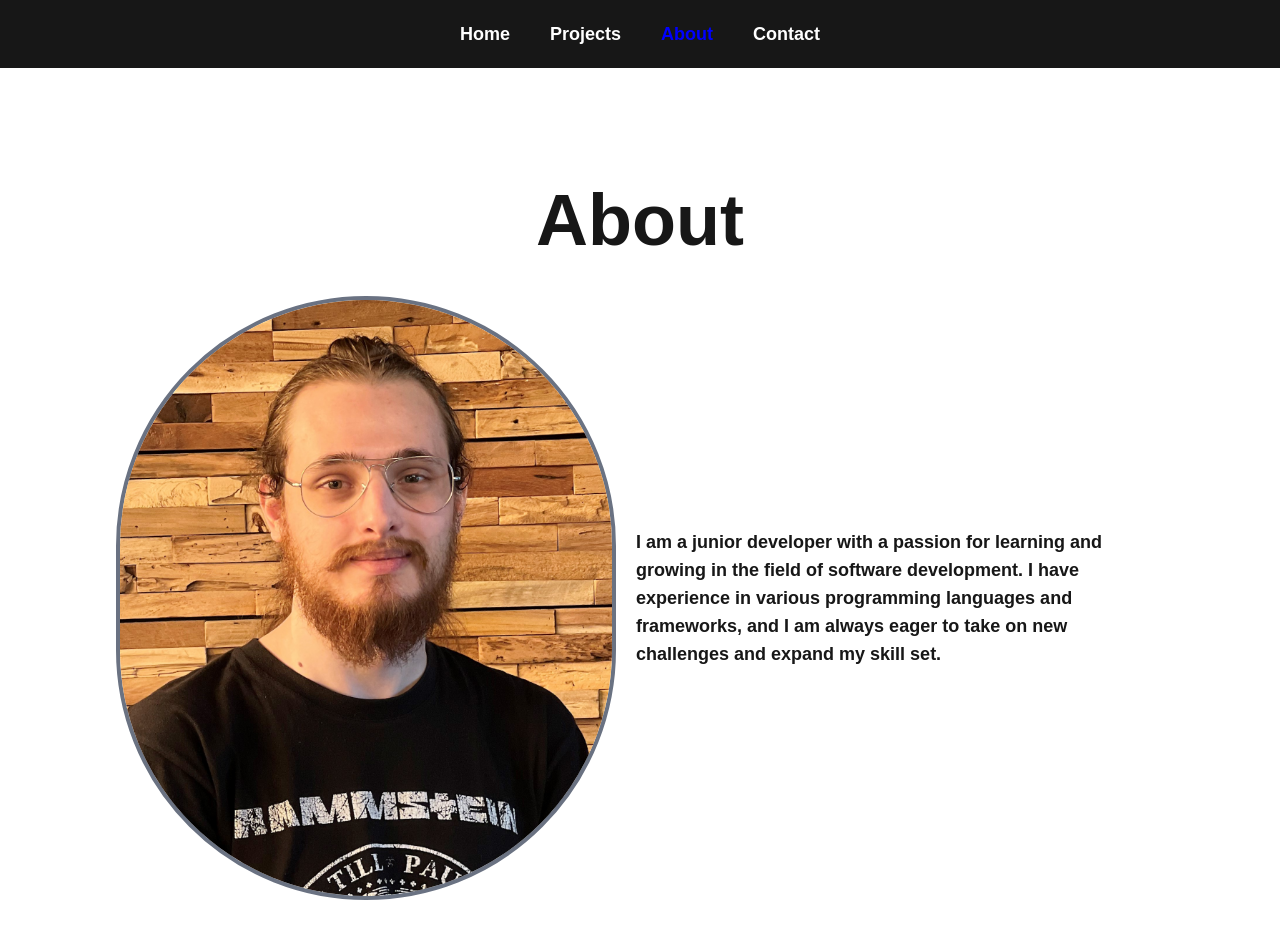
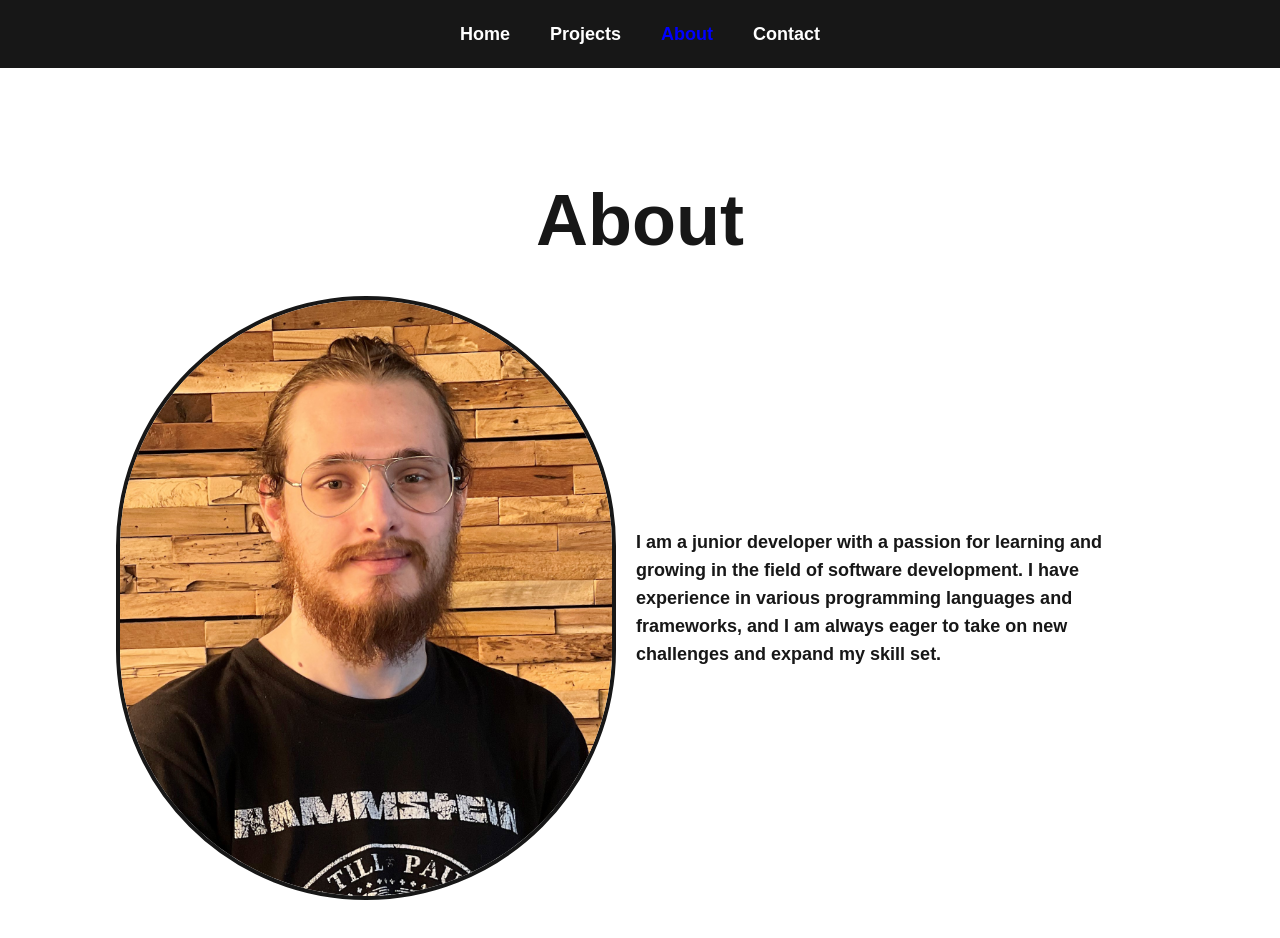
Before and after one commit to Rs-appez/portfolio, a Next.js app: page /about in a window 1280 px wide. Shown: the top 938 px of the page. Built offline with nearby package versions, Linux system fonts and the light colour scheme.

Commit message:
use forground color for the border

```diff
--- a/src/app/about/page.tsx
+++ b/src/app/about/page.tsx
@@ -10,7 +10,7 @@ export default function About() {
           alt="Picture of the author"
           width={500}
           height={500}
-          className="rounded-full border-4 border-gray-500"
+          className="rounded-full border-4 border-foreground"
         />
         <p className="text-lg font-semibold p-5">
           I am a junior developer with a passion for learning and growing in the
```
